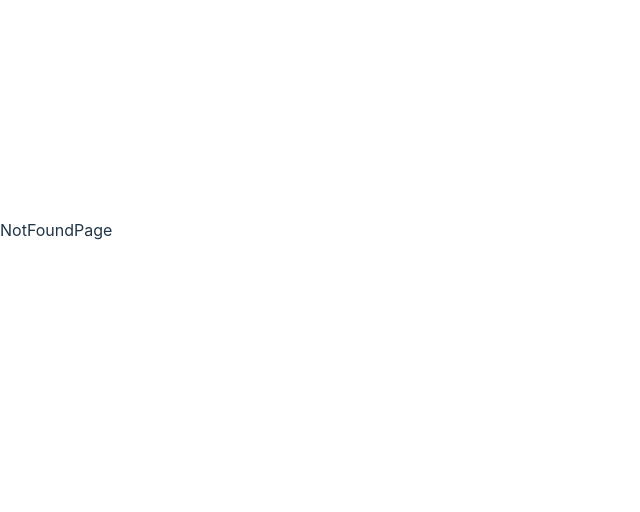
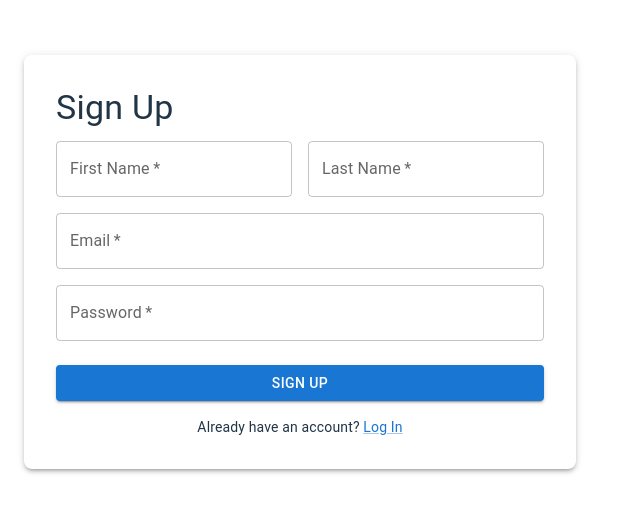
Before and after one commit to visaljudan/vd-menu, a React (Vite) app: page /signup in a window 1280 px wide. Shown: the part 170-682 px from the top of the page, without its empty margins (0-640 px from the left). Built offline with nearby package versions, Linux system fonts and the light colour scheme.

Commit message:
Create SignUpPage

```diff
--- a/src/App.jsx
+++ b/src/App.jsx
@@ -1,6 +1,7 @@
 import { BrowserRouter as Router, Route, Routes } from "react-router-dom";
 import HomePage from "./pages/HomePage";
 import NotFoundPage from "./pages/NotFoundPage";
+import SignUpPage from "./pages/auth/SignUpPage";
 
 const App = () => {
   return (
@@ -8,6 +9,7 @@ const App = () => {
       <Routes>
         <Route path="*" element={<NotFoundPage />} />
         <Route path="/" element={<HomePage />} />
+        <Route path="/signup" element={<SignUpPage />} />
       </Routes>
     </Router>
   );
--- a/src/pages/HomePage.jsx
+++ b/src/pages/HomePage.jsx
@@ -18,7 +18,7 @@ const HomePage = () => {
         <Typography variant="body1" gutterBottom>
           Discover amazing features and services tailored just for you.
         </Typography>
-        <NavLink to="/s">
+        <NavLink to="/signup">
           <Button
             variant="contained"
             color="primary"
--- a/src/pages/auth/SignUpPage.jsx
+++ b/src/pages/auth/SignUpPage.jsx
@@ -0,0 +1,116 @@
+import { useState } from "react";
+import ReactDOM from "react-dom/client";
+import {
+  TextField,
+  Button,
+  Container,
+  Box,
+  Typography,
+  Grid,
+  Link,
+} from "@mui/material";
+import { ThemeProvider, createTheme } from "@mui/material/styles";
+
+const theme = createTheme({
+  palette: {
+    primary: {
+      main: "#1976d2",
+    },
+    secondary: {
+      main: "#dc004e",
+    },
+  },
+});
+
+const SignUpPage = () => {
+  const [formData, setFormData] = useState({
+    firstName: "",
+    lastName: "",
+    email: "",
+    password: "",
+  });
+
+  const handleChange = (e) => {
+    const { name, value } = e.target;
+    setFormData({ ...formData, [name]: value });
+  };
+
+  const handleSubmit = (e) => {
+    e.preventDefault();
+    console.log("Form Data Submitted:", formData);
+    // Handle form submission (e.g., API call)
+  };
+
+  return (
+    <ThemeProvider theme={theme}>
+      <Container maxWidth="sm">
+        <Box sx={{ mt: 8, p: 4, boxShadow: 3, borderRadius: 2 }}>
+          <Typography variant="h4" component="h1" gutterBottom>
+            Sign Up
+          </Typography>
+          <form onSubmit={handleSubmit}>
+            <Grid container spacing={2}>
+              <Grid item xs={12} sm={6}>
+                <TextField
+                  fullWidth
+                  label="First Name"
+                  name="firstName"
+                  value={formData.firstName}
+                  onChange={handleChange}
+                  required
+                />
+              </Grid>
+              <Grid item xs={12} sm={6}>
+                <TextField
+                  fullWidth
+                  label="Last Name"
+                  name="lastName"
+                  value={formData.lastName}
+                  onChange={handleChange}
+                  required
+                />
+              </Grid>
+              <Grid item xs={12}>
+                <TextField
+                  fullWidth
+                  label="Email"
+                  name="email"
+                  type="email"
+                  value={formData.email}
+                  onChange={handleChange}
+                  required
+                />
+              </Grid>
+              <Grid item xs={12}>
+                <TextField
+                  fullWidth
+                  label="Password"
+                  name="password"
+                  type="password"
+                  value={formData.password}
+                  onChange={handleChange}
+                  required
+                />
+              </Grid>
+            </Grid>
+            <Box sx={{ mt: 3 }}>
+              <Button
+                type="submit"
+                variant="contained"
+                color="primary"
+                fullWidth
+              >
+                Sign Up
+              </Button>
+            </Box>
+          </form>
+          <Typography sx={{ mt: 2 }} variant="body2" align="center">
+            Already have an account? <Link href="/login">Log In</Link>
+          </Typography>
+        </Box>
+      </Container>
+    </ThemeProvider>
+  );
+};
+
+export default SignUpPage;
```
